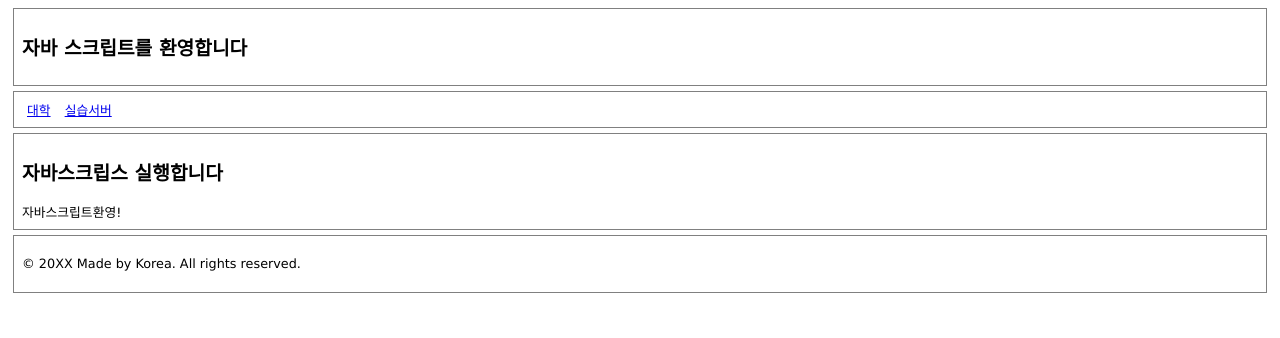
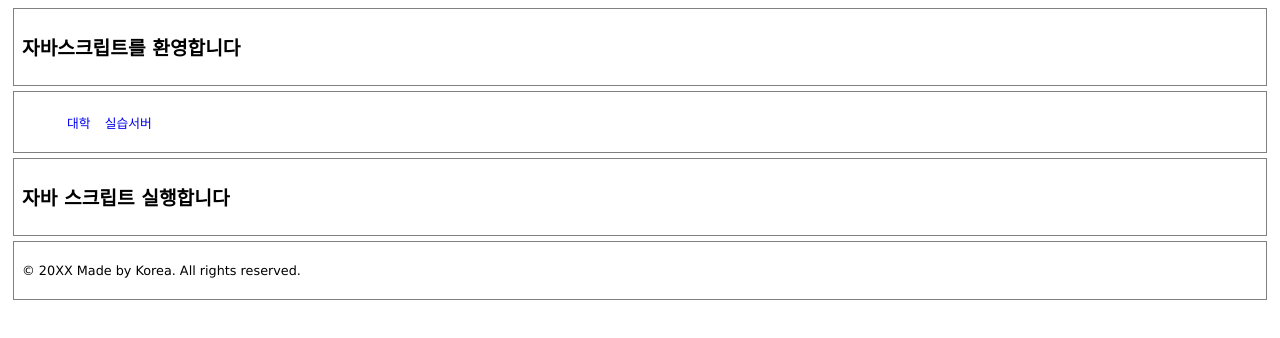
Before and after one commit to orollho/orollho.github.io, a plain HTML site: page index.html in a window 1280 px wide. Drawn offline with Linux system fonts and the light colour scheme.

Commit message:
Update index.html

```diff
--- a/index.html
+++ b/index.html
@@ -1,36 +1,35 @@
-<!doctype html> <!--  index.html   -->
+<!doctype html> <!-- index.html -->
 <html>
 <head>
-<meta http-equiv="Content-Type"content="text/html; charset=utf-8"/>
-<meta name="viewport" content="width=device-width, initial_scale=1"/>
+<meta http-equiv="Content-Type"content="text/html;charset=utf-8"/>
+<meta name="viewport" content="width=device-width, initial-scale=1"/>
 <style>
-body {font-family: Verdana,sans_serif; font-size:0.8em;}
-header,nav,section,articla,footer
-{border:1px solid gray; margin:5px;padding:8px;}
-sention#displayArea{height:210px;}
-nav ul {margin:0; padding:0;}
+body {font-family:Verdana,sans-serif; font-size:0.8em;}
+header, nav, section, article, footer
+{border:1px solid gray; margin:5px; padding:8px;}
+section#displayArea{height:210px;}
 nav ul li {display:inline; margin:5px;}
-a{text_decoration:none;}
-#id_form{width:100px;height:14px;color:red;}
+a {text-decoration:none;}
+#id_form{width:100px; height:14px; color:red;}
 </style>
-<script type+"text/javascript">
+<script type="text/jacascript">
 function fnTest(){
 document.write("자바스크립트환영!")
-alert("자바 스트립트 환영!!");
+alert("자바 스크립트 환영!!");
 }
 </script>
-<title>자바 스트립트 실습</title>
+<title>자바 스크립트 실습</title>
 </head>
 <body>
 <header>
-<h2> 자바 스크립트를 환영합니다 </h2></header>
+<h2>자바스크립트를 환영합니다</h2></header>
 <nav>
 <ul>
-<li><a href="http://www,dju.ac.kr">대학</a></li>
-<li><a href="http://hive,dju.ac.kr">실습서버</a></li>
+<li><a href="http://www.dju.ac.kr">대학</a></li>
+<li><a href="http://www.hive.ac.kr">실습서버</a></li>
 </ul></nav>
 <section>
-<h2> 자바스크립스 실행합니다 </h2>
+<h2>자바 스크립트 실행합니다</h2>
 <script>fnTest();</script>
 </section>
 <footer>
```
